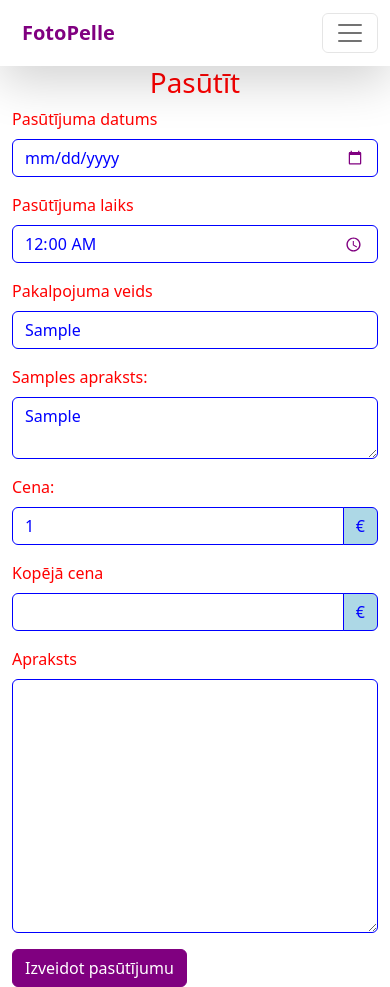
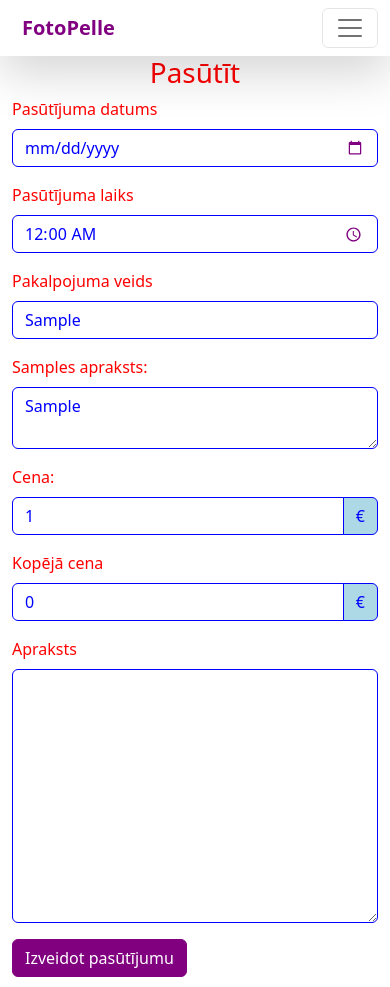
Before and after one commit to BlazyChan/fotopelle, a Django app: page /pasutit/ in a window 390 px wide. Run offline with Django 4.2, Linux system fonts and the light colour scheme; a user stored in the database is signed in; tables that the repository leaves empty hold one stand-in row (values such as "Sample post").

Commit message:
Pārveidoju navigācijas joslas centrēšanas kodu un izveidoju atuomātisku kopējās cenas aprēķinu

```diff
--- a/static/css/style.css
+++ b/static/css/style.css
@@ -136,15 +136,15 @@ input:-webkit-autofill {
 
 .navbar-brand {
     text-align: center;
-    width: 82px;
     margin: 0;
-    padding: 10px;
+    padding: 0;
+    padding-left: 10px;
     color: purple;
     font-weight: bold;
 }
 
 #navigācijas_joslas_pārslēdzējs {
-    padding-right: 82px;
+    padding-right: 0;
     padding-left: 0;
 }
 
@@ -176,11 +176,8 @@ input:-webkit-autofill {
 }
 
 .navbar-text {
-    margin-left: 10px;
     margin-bottom: 0;
     text-align: center;
-    max-width: 270px;
-    min-width: 42px;
     color: purple;
 }
 
--- a/templates/pamats.html
+++ b/templates/pamats.html
@@ -48,10 +48,8 @@
         </div>
 
         {% if user.is_authenticated %}
-        <img class="rounded" id="nav-profila-bilde" width="40" height="40" src="/media/{{ user.profila_bilde }}" alt="">
-        <div id="nav-profila-vards">
-            <p class="navbar-text">{{ user.vards }}</p>
-        </div>
+            <img style="margin-right: 10px;" class="rounded" id="nav-profila-bilde" width="40" height="40" src="/media/{{ user.profila_bilde }}" alt="">
+            <p style="padding-right: 10px;" id="nav-profila-vards" class="navbar-text">{{ user.vards }}</p>
         {% endif %}
 
     </div>
@@ -67,35 +65,25 @@
 <!-- Bootstrap JS -->
 <script src="https://cdn.jsdelivr.net/npm/bootstrap@5.2.0-beta1/dist/js/bootstrap.bundle.min.js" integrity="sha384-pprn3073KE6tl6bjs2QrFaJGz5/SUsLqktiwsUTF55Jfv3qYSDhgCecCxMW52nD2" crossorigin="anonymous"></script>
 
-<!-- Skripts, lai dabūtu profila sadaļas platumu navigācijas joslā: -->
+<!-- Skripts, lai navigācijas josla būtu pašā vidū (centrēta): -->
 <script>
-    function ProfilaPlatums() {
-        try {
-            var papildus = 0;
-            if (window.innerWidth > document.body.clientWidth) {
-                papildus = window.innerWidth - document.body.clientWidth;
-            }
-            else {
-                document.getElementById("navigācijas_joslas_pārslēdzējs").style = "padding-left: " + papildus + "px;";
-            }
+    var fotopelle = document.getElementById("fotopelle");
+    var profila_vards = document.getElementById("nav-profila-vards");
+    var profila_bilde = document.getElementById("nav-profila-bilde");
 
-            profila_vards = document.getElementById("nav-profila-vards")
-            if (profila_vards!= "null") {
-                var profila_varda_platums = profila_vards.offsetWidth;
-                if (profila_varda_platums != 0) {
-                    profila_varda_platums = profila_varda_platums - 42 + papildus;
-                    document.getElementById("navigācijas_joslas_pārslēdzējs").style = "padding-left:" + profila_varda_platums + "px; padding-right: 0;";
-                }
-                else {
-                    document.getElementById("navigācijas_joslas_pārslēdzējs").style = "padding-right: 42px; padding-left: "+papildus+"px;";
-                }
-            }
+    function NavigacijasJosla() {
+        var platums = 0;
+        if (profila_vards) {
+            platums = platums + profila_vards.offsetWidth;
         }
-        catch (kluda) {}
-    }
+        if (profila_bilde) {
+            platums = platums + profila_bilde.offsetWidth + 10;
+        }
+        fotopelle.style = "width: " + platums + "px;";
+    };
 
-    window.addEventListener("resize", ProfilaPlatums);
-    window.onload = ProfilaPlatums();
+    window.onload = NavigacijasJosla();
+    window.addEventListener("resize", NavigacijasJosla);
 </script>
 
 </body>
--- a/templates/pasutijumi.html
+++ b/templates/pasutijumi.html
@@ -16,7 +16,7 @@
         <p>Pasūtījumu skaits: <strong>{{ skaits }}</strong></p>
 
         <div class="table-responsive">
-            <table class="table table-hover table-bordered">
+            <table class="table table-bordered">
                 <thead class="tabulas_galvene align-middle">
                     <tr>
                         <th scope="col" data-field="nr">Nr.</th>
--- a/templates/pasutit.html
+++ b/templates/pasutit.html
@@ -144,6 +144,10 @@
 
     <!-- Priekš bilžu augšupielādes: -->
     <script>
+        var cena = document.getElementById("pakalpojuma_cena");
+        var kopeja_cena = document.getElementById("id_kopeja_cena");
+        kopeja_cena.value = 0;
+
         var bilzu_augsupielade = document.getElementById("bilzu_augsupielade");
         var bilzu_apskats = document.getElementById("bilzu_apskats");
         var django_bildes = [];
@@ -157,6 +161,9 @@
 
             // Noņem bildes no failu ievades lauka:
             bilzu_augsupielade.value = "";
+
+            // Priekš kopējās cenas lauka (aprēķina kopējo cenu):
+            kopeja_cena.value = kopeja_cena.value - cena.value;
         }
 
         bilzu_augsupielade.addEventListener("change", function() {
@@ -193,6 +200,9 @@
                         poga.classList = "btn-close";
                         poga.setAttribute("onclick", "IzdzestBildi(this)")
                         div.appendChild(poga);
+
+                        // Priekš kopējās cenas lauka (aprēķina kopējo cenu):
+                        kopeja_cena.value = Number(kopeja_cena.value) + Number(cena.value);
                     });
 
                     bildes_url.readAsDataURL(bilde);
@@ -229,13 +239,13 @@
             while (bilzu_apskats.firstChild) {
                 bilzu_apskats.removeChild(bilzu_apskats.lastChild);
             }
+            kopeja_cena.value = 0;
         });
-
     </script>
 
     <!-- Priekš ciparu ievades lauka, lai nevarētu laukā ievadīt nevēlamas vērtības: -->
     <script>
-        kopeja_cena = document.getElementById("id_kopeja_cena");
+        var kopeja_cena = document.getElementById("id_kopeja_cena");
 
         var neatlautais_ievads = ["-", "+", "e", "E"];
 
```
